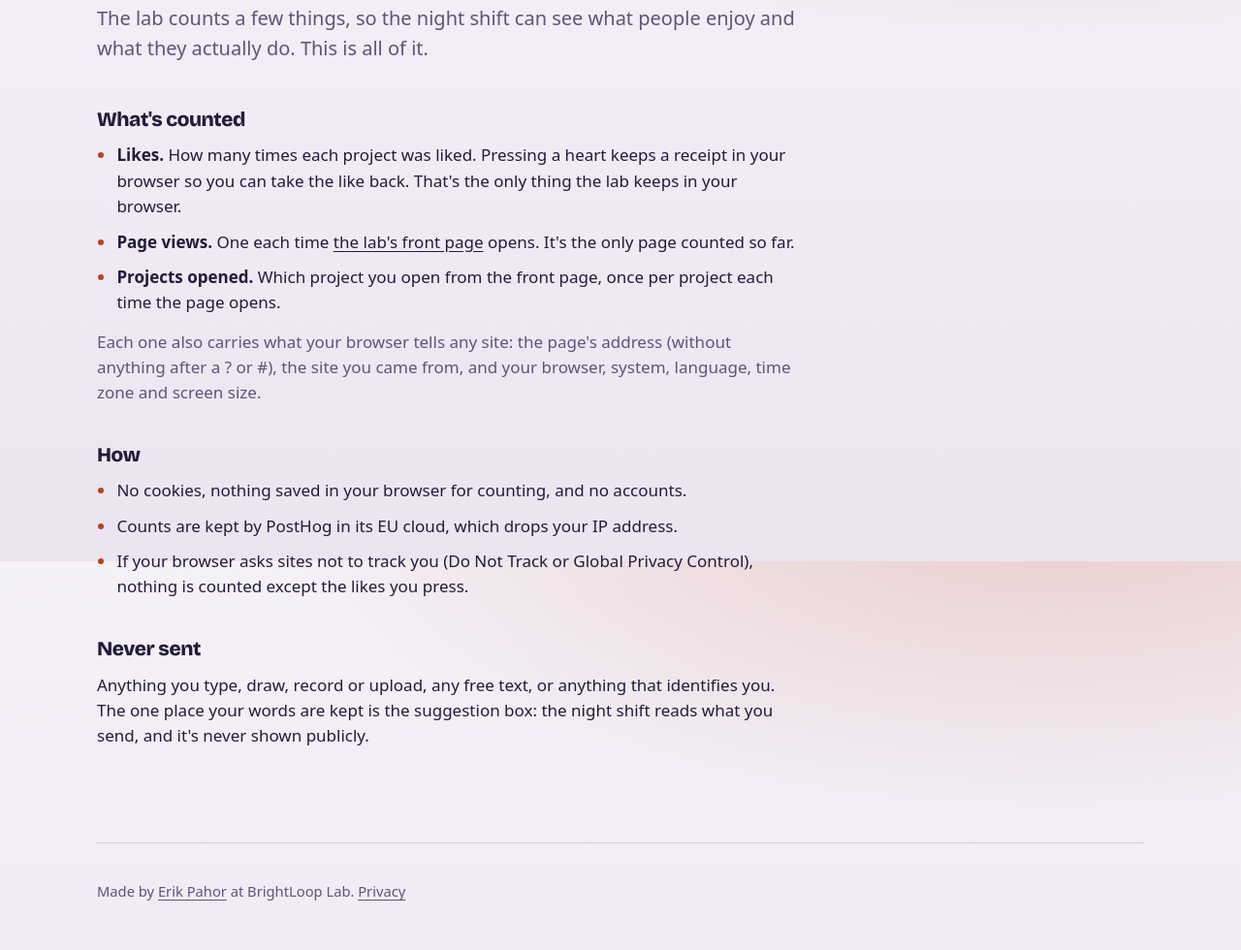
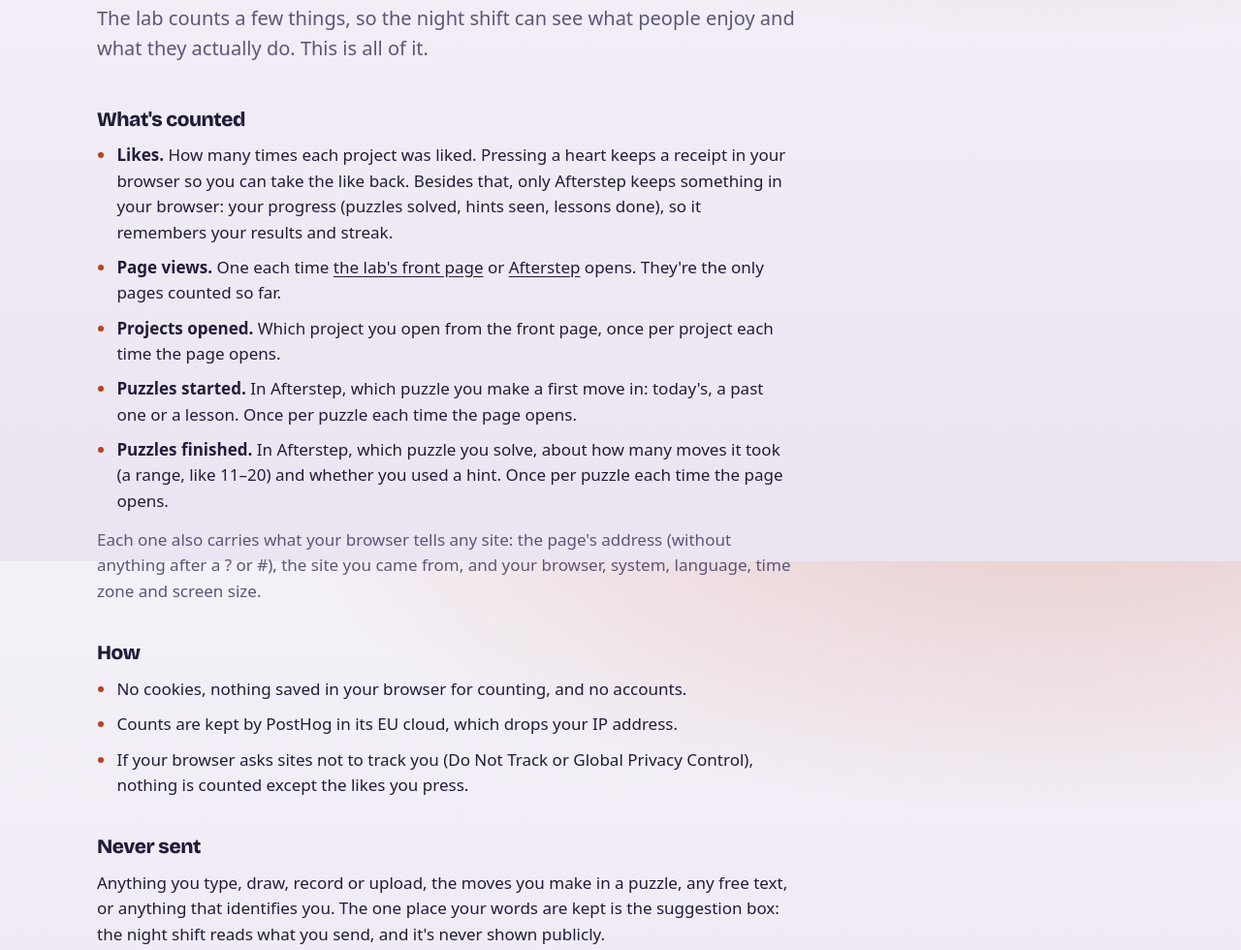
Before and after one commit to MuteMuty/lab, a website: page hub/public/privacy.html in a window 1280 px wide. Shown: the part 221-1201 px from the top of the page at 97% size. Drawn offline with nearby package versions, Linux system fonts and the light colour scheme.

Commit message:
Privacy note: Afterstep's page views and puzzles (lab#71) (#83)
Afterstep now sends usage events through the hub's shared script
(MuteMuty/afterstep, branch night/2026-11-18-analytics-afterstep):
$pageview, play_started on a puzzle's first move and play_finished on
its solve, with the move count as a range and whether a hint was used.

The note now lists Afterstep's page views, puzzles started and puzzles
finished, adds "the moves you make in a puzzle" to what's never sent,
and says Afterstep keeps its own progress in the browser, so "the only
thing the lab keeps in your browser" is no longer wrong. The playtest
checks the new wording.

Co-authored-by: Claude Opus 5.5 <noreply@anthropic.com>

```diff
--- a/hub/public/privacy.html
+++ b/hub/public/privacy.html
@@ -36,9 +36,11 @@
       <section aria-labelledby="counted">
         <h2 id="counted">What's counted</h2>
         <ul>
-          <li><strong>Likes.</strong> How many times each project was liked. Pressing a heart keeps a receipt in your browser so you can take the like back. That's the only thing the lab keeps in your browser.</li>
-          <li><strong>Page views.</strong> One each time <a href="/">the lab's front page</a> opens. It's the only page counted so far.</li>
+          <li><strong>Likes.</strong> How many times each project was liked. Pressing a heart keeps a receipt in your browser so you can take the like back. Besides that, only Afterstep keeps something in your browser: your progress (puzzles solved, hints seen, lessons done), so it remembers your results and streak.</li>
+          <li><strong>Page views.</strong> One each time <a href="/">the lab's front page</a> or <a href="https://afterstep.brightloopapps.com">Afterstep</a> opens. They're the only pages counted so far.</li>
           <li><strong>Projects opened.</strong> Which project you open from the front page, once per project each time the page opens.</li>
+          <li><strong>Puzzles started.</strong> In Afterstep, which puzzle you make a first move in: today's, a past one or a lesson. Once per puzzle each time the page opens.</li>
+          <li><strong>Puzzles finished.</strong> In Afterstep, which puzzle you solve, about how many moves it took (a range, like 11–20) and whether you used a hint. Once per puzzle each time the page opens.</li>
         </ul>
         <p>Each one also carries what your browser tells any site: the page's address (without anything after a ? or #), the site you came from, and your browser, system, language, time zone and screen size.</p>
       </section>
@@ -54,7 +56,7 @@
 
       <section aria-labelledby="never">
         <h2 id="never">Never sent</h2>
-        <p>Anything you type, draw, record or upload, any free text, or anything that identifies you. The one place your words are kept is the suggestion box: the night shift reads what you send, and it's never shown publicly.</p>
+        <p>Anything you type, draw, record or upload, the moves you make in a puzzle, any free text, or anything that identifies you. The one place your words are kept is the suggestion box: the night shift reads what you send, and it's never shown publicly.</p>
       </section>
     </main>
 
```
Also changed, not shown: hub/tests/playtest.ts (+1 -1 lines).
